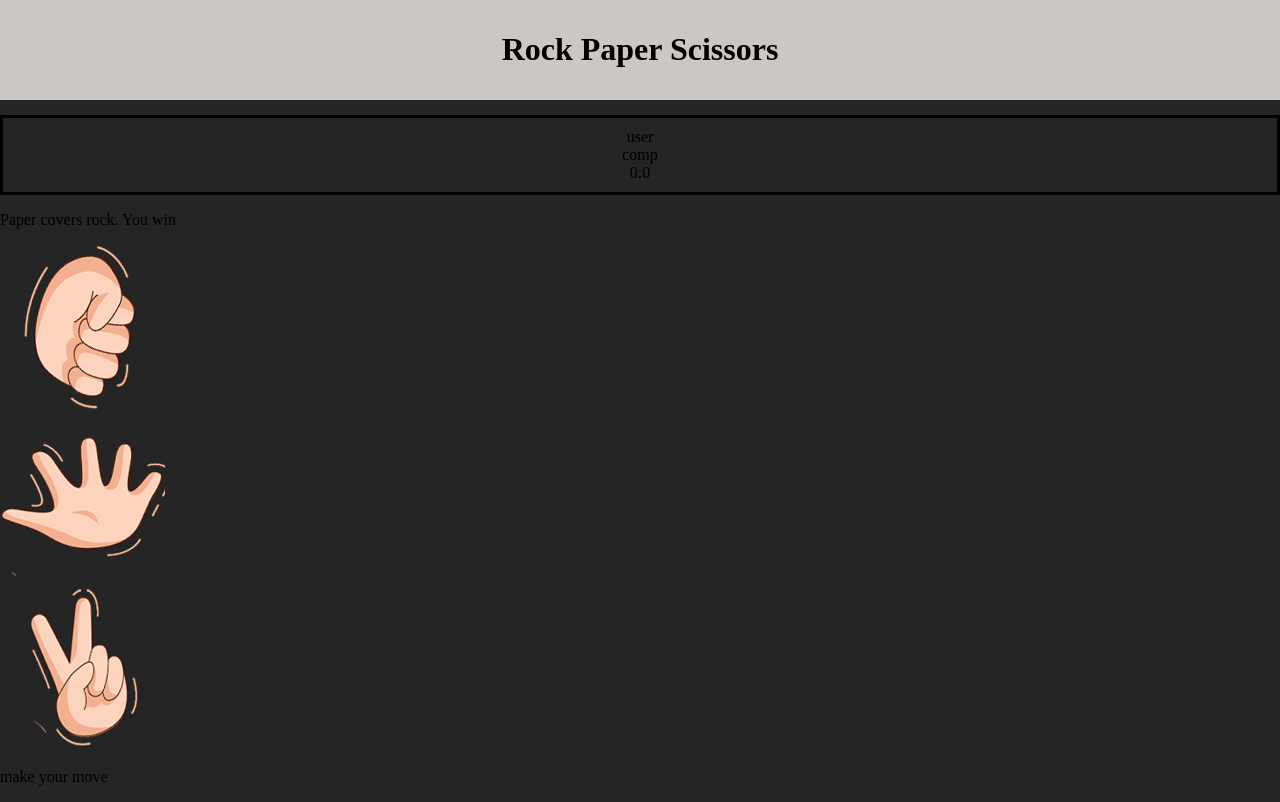
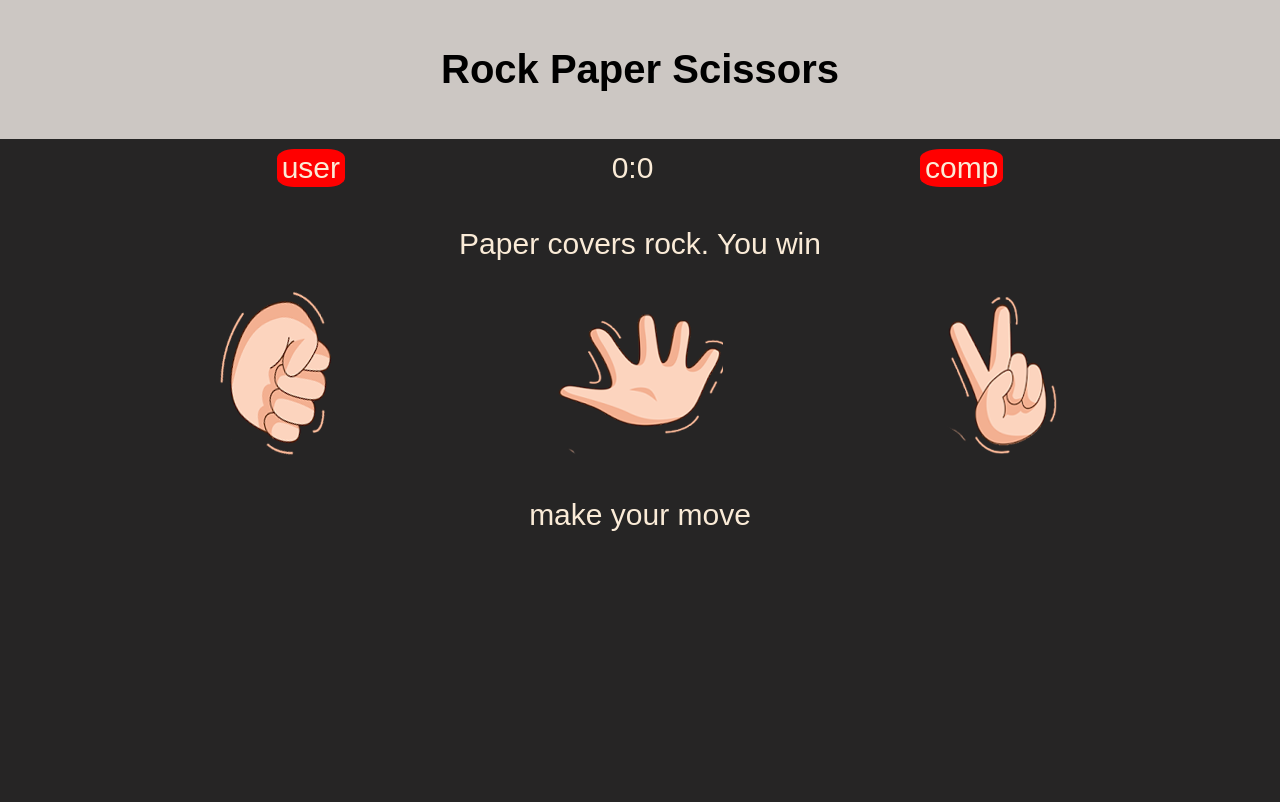
Before and after one commit to Astoul/rock_paper_scissors, a plain HTML site: page index.html in a window 1280 px wide. Drawn offline with Linux system fonts and the light colour scheme; a web font is replaced by a local one.

Commit message:
modification added

```diff
--- a/index.html
+++ b/index.html
@@ -11,9 +11,11 @@
         <h1>Rock Paper Scissors</h1>
     </header>
         <div class="score-board">
-            <div id="user-label" class="badge">user</div>
-            <div id="computer-label" class="badge">comp</div>
-            <span id="user-score">0</span>:<span id="coputer-score">0</span>
+            <div id="user-label" class="badge" style="order: 1">user</div>
+            <div id="computer-label" class="badge" style="order: 3">comp</div>
+            <div style="order: 2">
+                <span id="user-score">0</span>:<span id="coputer-score" >0</span>
+            </div>
       </div>
           <div class="result">
               <p>Paper covers rock. You win</p>
--- a/style.css
+++ b/style.css
@@ -1,19 +1,54 @@
+@import url('https://fonts.googleapis.com/css?family=Muli&display=swap');
 
 body {
+    font-family: 'Muli', sans-serif;
     margin: auto;
     background-color: #0e0d0de5;
+    color: antiquewhite;
 }
 
 
 header {
     background-color: rgba(207, 202, 198, 0.986);
     text-align: center;
-    padding: 10px;
+    padding: 20px;
+    font-size: 20px;
+    color: black;
 }
 
 .score-board{
-border-style: solid;
-text-align: center;
-margin-top: 15px;
-padding: 10px;
+    padding: 10px 10px;
+    align-items: center;
+    font-size: 30px;
+    font-weight: 500;
+    display: flex;
+    justify-content: space-evenly;
+
 }
+
+
+#user-label ,#computer-label{
+    background-color: red;
+    padding: 2px 5px;
+    border-radius: 25%;
+
+}
+
+.result {
+    text-align: center;
+    font-size: 30px;
+}
+
+.choices{
+    display: flex;
+    justify-content: space-evenly;
+}
+
+.choice{
+    font-size: 50px;
+}
+
+p{
+    text-align: center;
+    font-size: 30px;
+}
```
